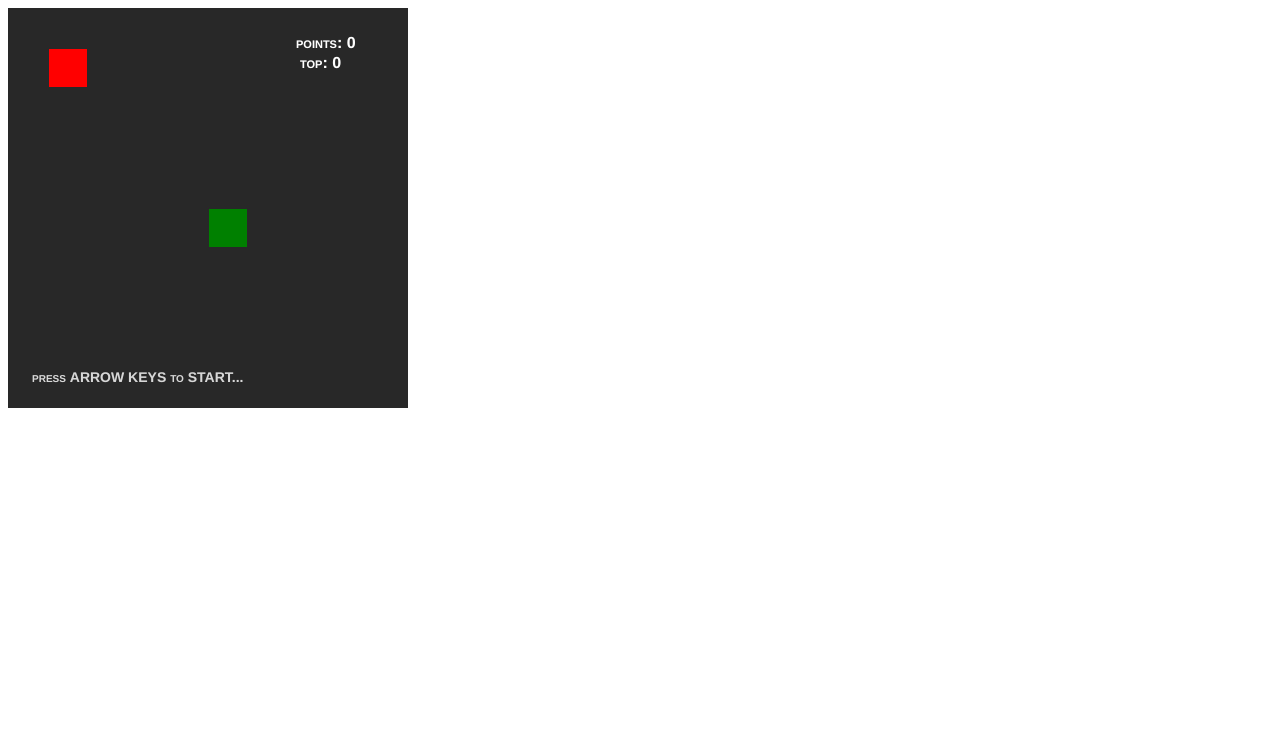
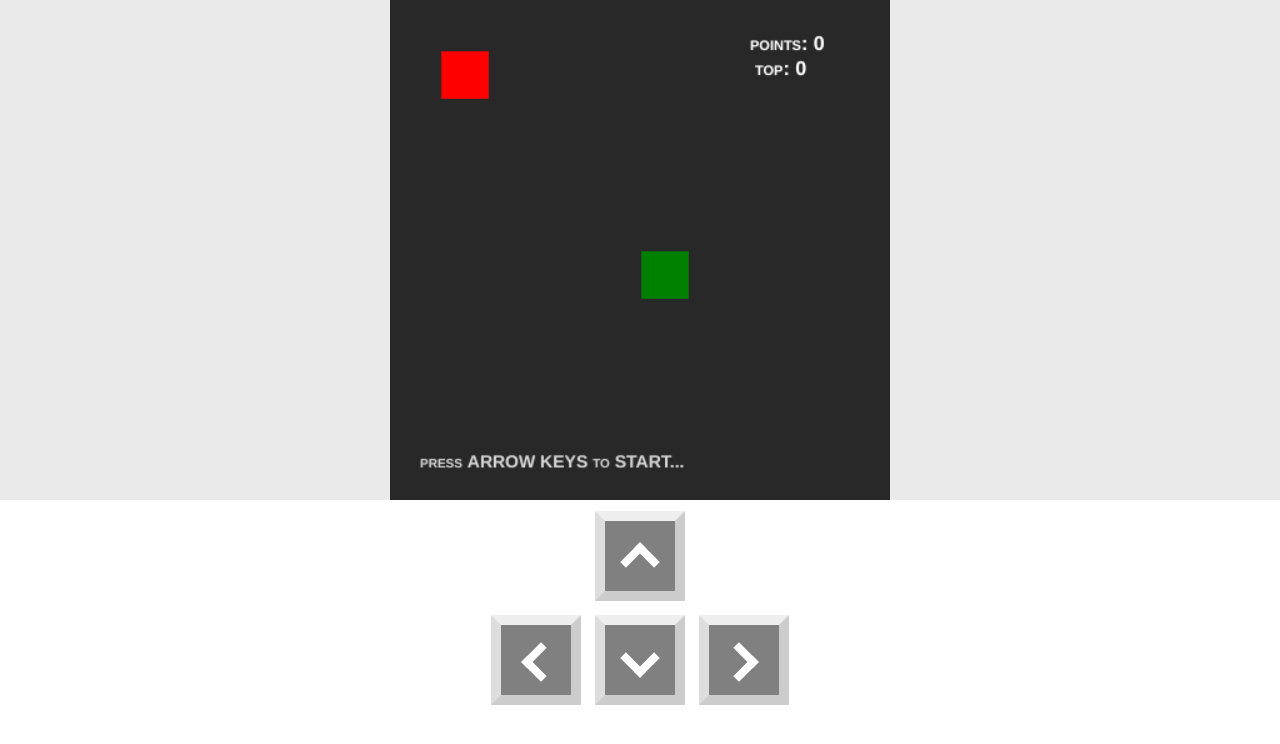
Before and after one commit to gadheeya/Starter, a plain HTML site: page index.html in a window 1280 px wide. Drawn offline with Linux system fonts and the light colour scheme.

Commit message:
Update style.css

```diff
--- a/style.css
+++ b/style.css
@@ -1,4 +1,85 @@
-html, body {
-  height: 100%;
+body {
+  margin: 0;
+}
+
+.game-canvas {
   width: 100%;
+  height: 100vw;
+  max-width: 500px;
+  max-height:500px;
+  margin-left: auto;
+  margin-right: auto;
 }
+
+.keys {
+  font-family: 'Lato', sans-serif;
+  text-align: center;
+  width: 100%;
+  padding: 10px;
+  box-sizing: border-box;
+  height: 200px;
+  margin: auto;
+}
+
+.up {
+  position: relative;
+  top: -4px;
+}
+
+.chevron::before {
+  border-style: solid;
+  border-width: 8px 8px 0 0;
+  content: '';
+  display: inline-block;
+  height: 20px;
+  width: 20px;
+  top: -10px;
+  position: relative;
+  transform: rotate(-45deg);
+}
+
+.chevron.down::before {
+  transform: rotate(135deg);
+  top: -22px;
+}
+
+.chevron.right::before {
+  transform: rotate(45deg);
+  top: -18px;
+  left: -5px;
+}
+
+.chevron.left::before {
+  transform: rotate(225deg);
+  top: -18px;
+  left: 5px;
+}
+
+.arr {
+  cursor: pointer;
+  width: 70px;
+  height: 70px;
+  text-align: center;
+  line-height: 100px;
+  background: gray;
+  color: white;
+  font-size: 50px;
+  border-right: 10px solid #ccc;
+  border-bottom: 10px solid #ccc;
+  border-left: 10px solid #ddd;
+  border-top: 10px solid #eee;
+  display: inline-block;
+  margin: 5px;
+  transition: all .05s linear;
+  user-select: none;
+}
+
+.arr:active {
+  background: #555;
+}
+
+#game-container {
+  display: flex;
+  flex-direction: column;
+  background-color: rgba(220, 220, 220, 0.6);
+}
```
